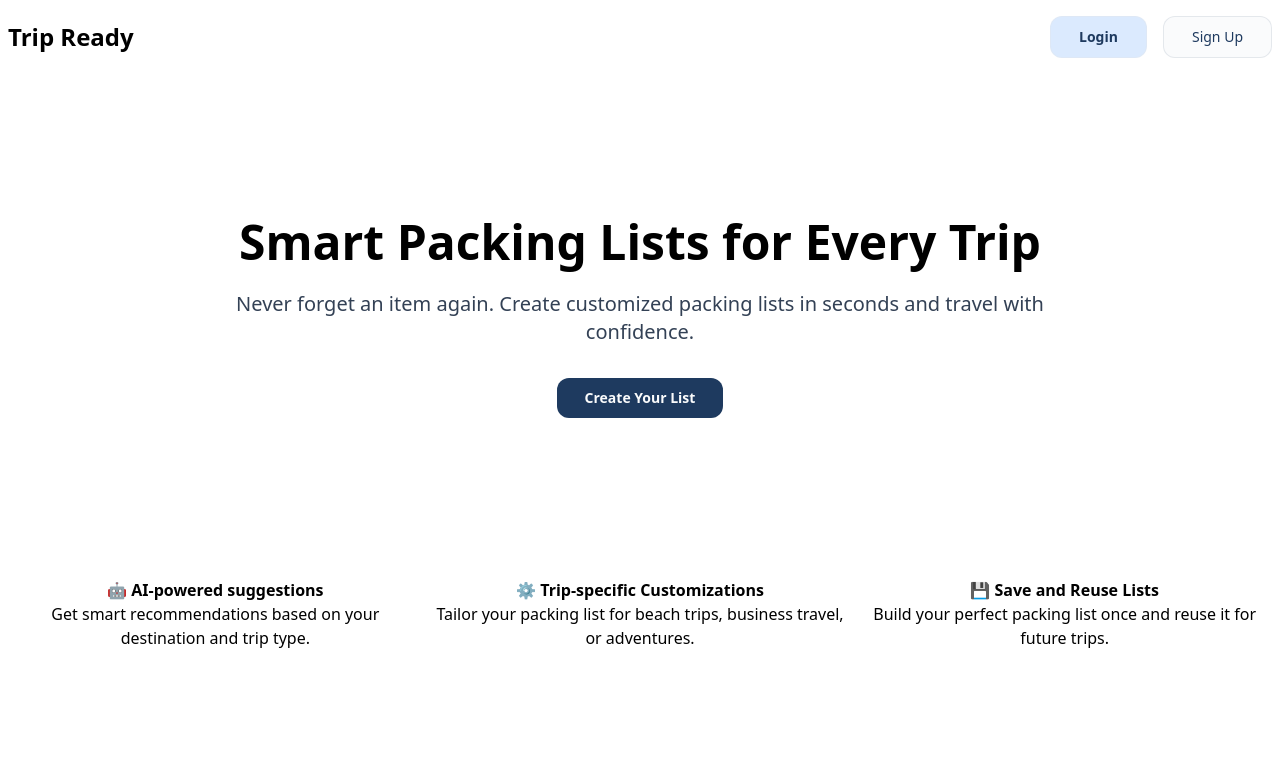
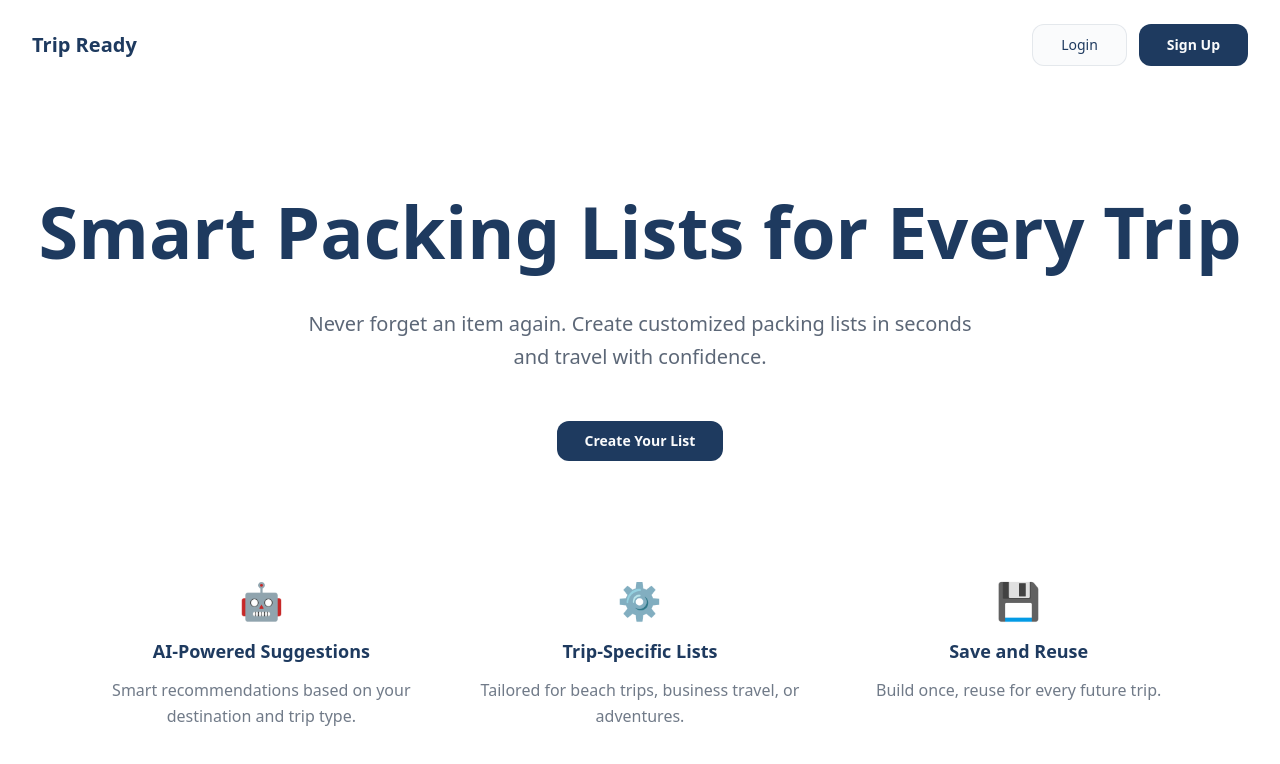
Before and after one commit to julia-thea/trip-ready, a Next.js app in the folder apps/web/: page / in a window 1280 px wide. Shown: the top 764 px of the page. Built offline with nearby package versions, Linux system fonts and the light colour scheme.

Commit message:
Some polishing

```diff
--- a/apps/web/app/layout.tsx
+++ b/apps/web/app/layout.tsx
@@ -8,8 +8,8 @@ const sora = Sora({
 });
 
 export const metadata: Metadata = {
-  title: 'Create Next App',
-  description: 'Generated by create next app'
+  title: 'Trip Ready',
+  description: 'Smart Packing Lists for Every Trip'
 };
 
 export default function RootLayout({
--- a/apps/web/app/page.tsx
+++ b/apps/web/app/page.tsx
@@ -2,51 +2,56 @@ import Button from './components/Button';
 
 export default function HomePage() {
   return (
-    <main>
-      {/* Header Section */}
-      <header className="flex justify-between items-center mt-4 mx-2">
-        <div className="text-2xl font-bold">Trip Ready</div>
-        <div className="flex gap-4">
-          <Button variant="secondary">Login</Button>
-          <Button variant="outline">Sign Up</Button>
+    <main className="min-h-screen bg-white">
+      {/* Header */}
+      <header className="mx-auto px-8 py-6 flex justify-between items-center">
+        <div className="text-xl font-semibold text-navy">Trip Ready</div>
+        <div className="flex gap-3">
+          <Button variant="outline">Login</Button>
+          <Button variant="primary">Sign Up</Button>
         </div>
       </header>
 
-      {/* Hero Section */}
-      <section className="text-center px-8 py-40 max-w-4xl mx-auto">
-        <h1 className="text-5xl font-bold mb-6">
+      {/* Hero */}
+      <section className="mx-auto px-8 pt-24 pb-20 text-center">
+        <h1 className="text-7xl font-bold text-navy leading-tight mb-8">
           Smart Packing Lists for Every Trip
         </h1>
-        <p className="text-xl text-slate mb-8">
+        <p className="text-xl text-slate/80 leading-relaxed mb-12 max-w-2xl mx-auto">
           Never forget an item again. Create customized packing lists in seconds
           and travel with confidence.
         </p>
-        <div className="mt-4">
-          <Button variant="primary">Create Your List</Button>
-        </div>
+        <Button variant="primary">Create Your List</Button>
       </section>
 
-      {/* Features Section */}
-      <section>
-        <div className="grid grid-cols-3 gap-6">
-          <div className="text-center ml-5">
-            <div className="font-bold">🤖 AI-powered suggestions</div>
-            <p>
-              Get smart recommendations based on your destination and trip type.
+      {/* Features */}
+      <section className="max-w-6xl mx-auto px-8 pt-10">
+        <div className="grid md:grid-cols-3 gap-12">
+          <div className="text-center">
+            <div className="text-4xl mb-4">🤖</div>
+            <h3 className="text-lg font-semibold text-navy mb-3">
+              AI-Powered Suggestions
+            </h3>
+            <p className="text-slate/70 leading-relaxed">
+              Smart recommendations based on your destination and trip type.
             </p>
           </div>
           <div className="text-center">
-            <div className="font-bold">⚙️ Trip-specific Customizations</div>
-            <p>
-              Tailor your packing list for beach trips, business travel, or
-              adventures.
+            <div className="text-4xl mb-4">⚙️</div>
+            <h3 className="text-lg font-semibold text-navy mb-3">
+              Trip-Specific Lists
+            </h3>
+            <p className="text-slate/70 leading-relaxed">
+              Tailored for beach trips, business travel, or adventures.
             </p>
           </div>
-          <div className="text-center mr-5">
-            <div className="font-bold">💾 Save and Reuse Lists</div>
-            <p>
-              Build your perfect packing list once and reuse it for future
-              trips.
+          <div className="text-center">
+            <div className="text-4xl mb-4">💾</div>
+            <h3 className="text-lg font-semibold text-navy mb-3">
+              Save and Reuse
+            </h3>
+            <p className="text-slate/70 leading-relaxed">
+              Build once, reuse for every future trip.
             </p>
           </div>
         </div>
```
